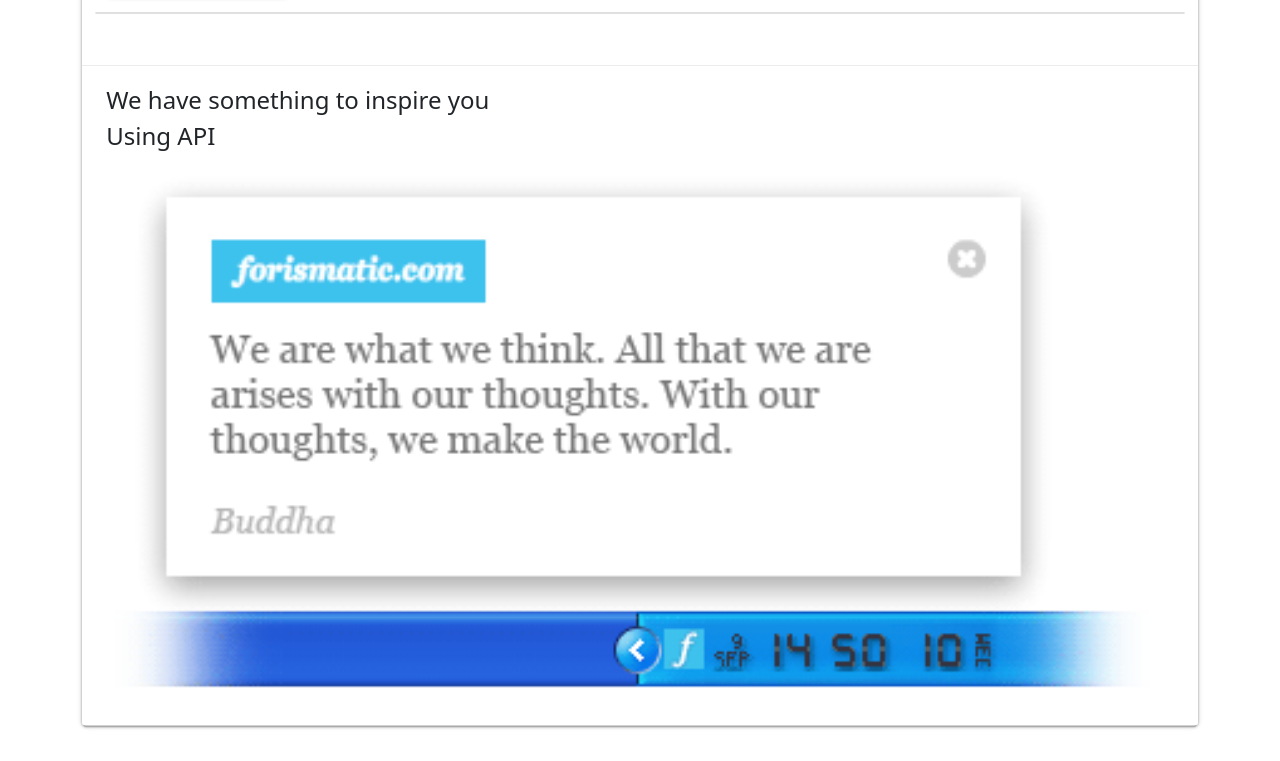
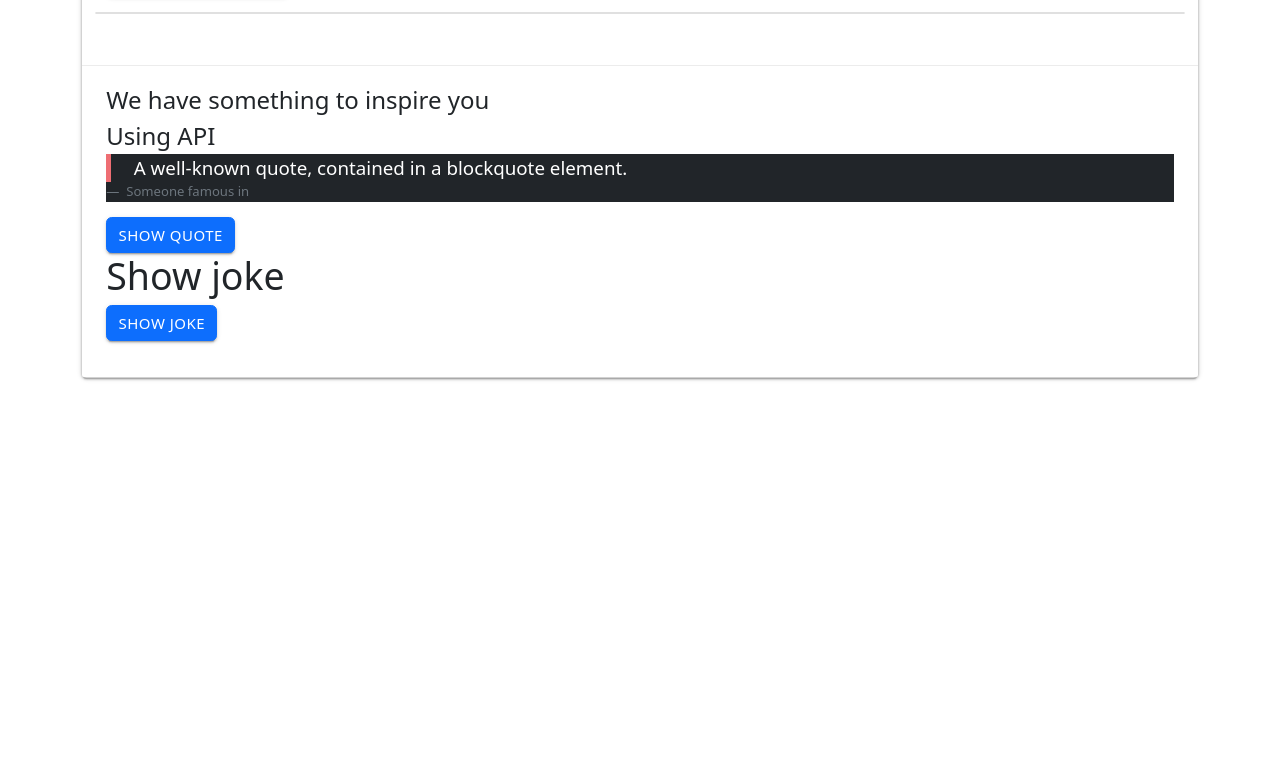
Before and after one commit to huyhacohort231/module-2, a plain HTML site: page index.html in a window 1280 px wide. Shown: the part 787-1548 px from the top of the page. After the commit the page ends 1200 px from the top, so only its background shows below. Drawn offline with nearby package versions, Linux system fonts and the light colour scheme; no server answers.

Commit message:
add quote and joke

```diff
--- a/app.js
+++ b/app.js
@@ -104,3 +104,30 @@ function addLag(e) {
 function removeLag(e) {
   uiLag.removeItem(e);
 }
+
+const showJoke = document.getElementById('show-joke');
+const testJoke = document.getElementById('test-joke');
+const url = `https://v2.jokeapi.dev/joke/Programming?type=single`;
+const showQuote = document.getElementById('show-quote');
+const showAuthor = document.getElementById('show-author');
+const testQuote = document.getElementById('test-quote');
+const url2 = `http://api.quotable.io/random`;
+
+let addJoke = () => {
+    fetch(url)
+    .then(data => data.json())
+    .then(item => showJoke.textContent = `${item.joke}`)
+}
+
+let addQuote = () => {
+    fetch(url2)
+    .then(data => data.json())
+    .then(item => {
+      showQuote.textContent = `${item.content}`
+      showAuthor.textContent = `${item.author}`
+    })
+}
+testJoke.addEventListener('click', addJoke);
+addJoke();
+testQuote.addEventListener('click', addQuote);
+addQuote();
--- a/index.html
+++ b/index.html
@@ -60,8 +60,20 @@
                   <div class="card-action">
                     <span class="card-title">We have something to inspire you</span>
                     <div class="row">
+                      <div class="col">
                         <span class="card-title">Using API</span>
-                        <img src="img/example.png" alt="...">
+                        <figure class="bg-dark text-white">
+                          <blockquote class="blockquote">
+                            <p id="show-quote">A well-known quote, contained in a blockquote element.</p>
+                          </blockquote>
+                          <figcaption class="blockquote-footer" id="show-author">
+                            Someone famous in
+                          </figcaption>
+                        </figure>
+                        <button class="btn btn-primary" id="test-quote">Show Quote</button>
+                        <h1 id="show-joke">Show joke</h1>
+                        <button class="btn btn-primary" id="test-joke">Show joke</button>
+                      </div>
                     </div>
 
                   </div>
```
Also changed, not shown: img/example.png (deleted). Lines whose indentation alone changed are shown as unchanged.
